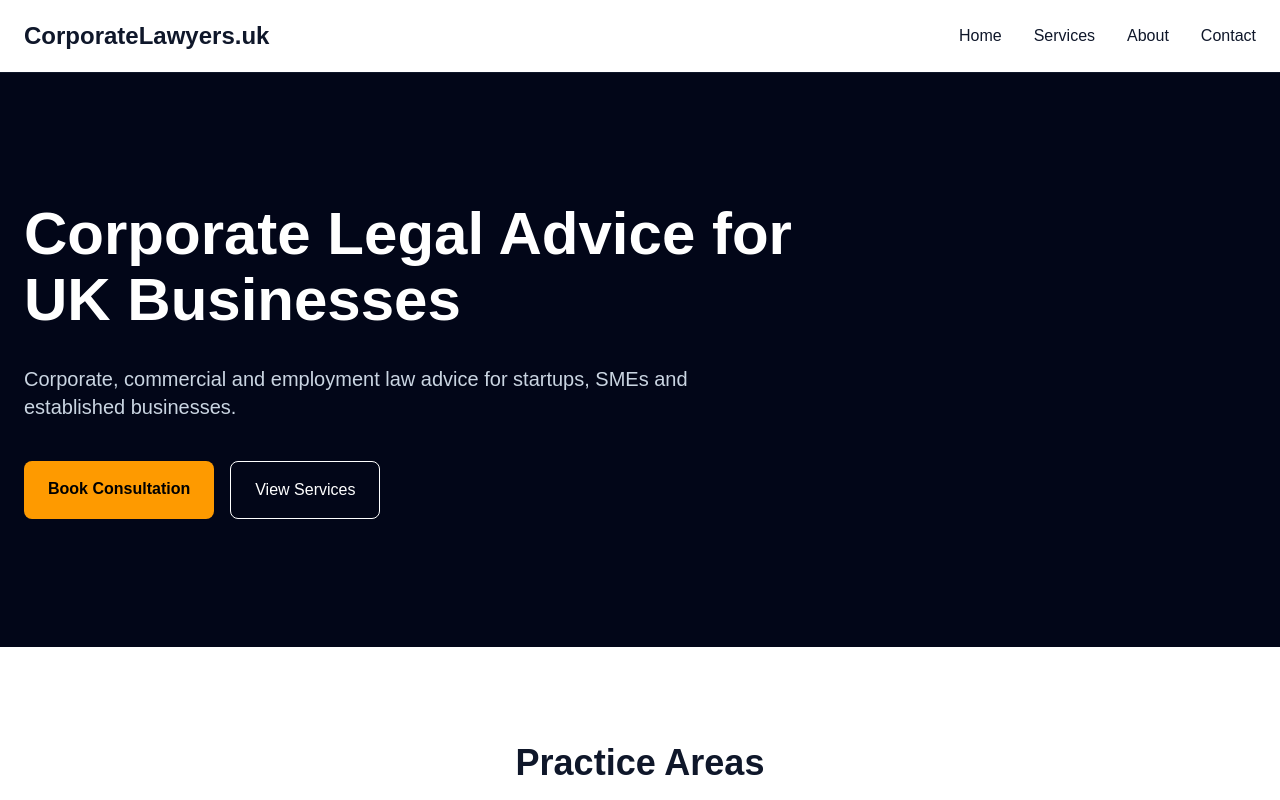
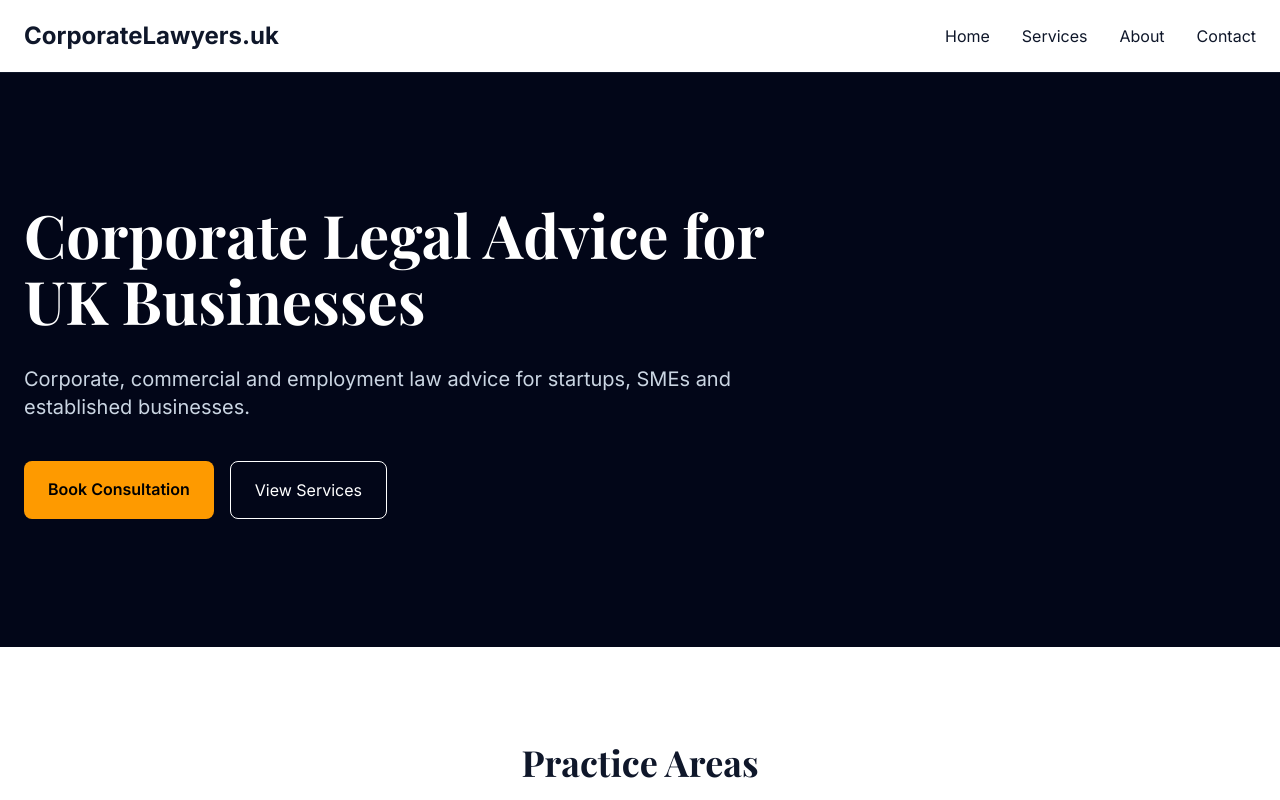
Before and after one commit to jvititowcentury-ux/corporatelawyers-uk, a Next.js app: page / in a window 1280 px wide. Shown: the top 800 px of the page. Built offline with nearby package versions, Linux system fonts and the light colour scheme; a web font is replaced by a local one.

Commit message:
Update globals.css

```diff
--- a/app/globals.css
+++ b/app/globals.css
@@ -1,4 +1,10 @@
 @import "tailwindcss";
+
+:root {
+  --navy: #0b132b;
+  --gold: #c5a15b;
+  --light: #f8fafc;
+}
 
 html {
   scroll-behavior: smooth;
@@ -6,18 +12,28 @@ html {
 
 body {
   margin: 0;
+  background: white;
   color: #0f172a;
-  background: #ffffff;
-  font-family: Arial, Helvetica, sans-serif;
+  font-family: var(--font-body);
 }
 
 h1,
 h2,
 h3,
-h4 {
+h4,
+h5,
+h6 {
+  font-family: var(--font-heading);
   line-height: 1.1;
 }
 
 a {
   text-decoration: none;
 }
+
+.hero-overlay {
+  background: linear-gradient(
+    rgba(11, 19, 43, 0.85),
+    rgba(11, 19, 43, 0.85)
+  );
+}
```
